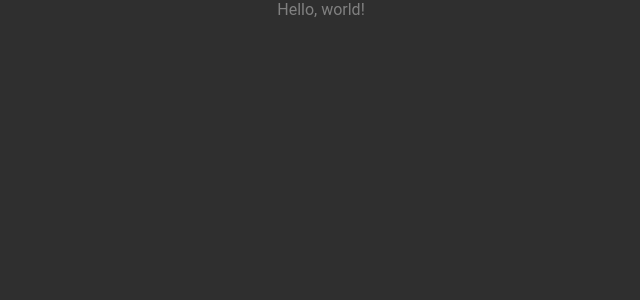
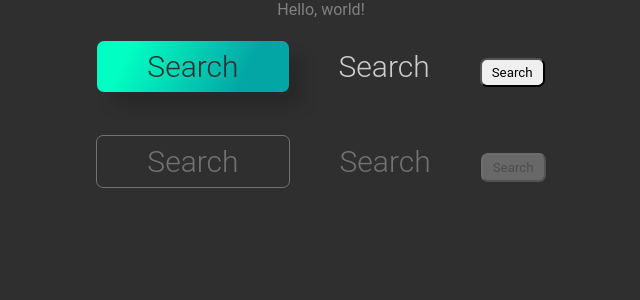
Before and after one commit to mari1647iv/music-player, a React (Create React App) app: page / in a window 1280 px wide. Shown: the top 300 px of the page, without its empty margins (319-959 px from the left). Built offline with nearby package versions, Linux system fonts and the light colour scheme.

Commit message:
Add Button component

```diff
--- a/src/App.css
+++ b/src/App.css
@@ -2,10 +2,11 @@
   margin: 0;
   padding: 0;
 
-  font-family: "Roboto", sans-serif;
+  font-family: "Roboto", "Montserrat", sans-serif;
 }
 
 body {
   background-color: #2f2f2f;
-  color: white;
+  color: #cecece;
+  text-align: center;
 }
--- /dev/null
+++ b/src/components/Button/Button.css
@@ -0,0 +1,63 @@
+.colorful-button {
+  padding: 8px 50px;
+
+  background: linear-gradient(
+    115.62deg,
+    #00ffc2 16.53%,
+    #03a8a6 74.89%,
+    #03a5a5 76.77%
+  );
+  box-shadow: 15px 15px 15px rgba(0, 0, 0, 0.15);
+
+  border: none;
+  border-radius: 7px;
+  cursor: pointer;
+
+  font-weight: 300;
+  font-size: 30px;
+  color: #2f2f2f;
+}
+.colorful-button:focus {
+  outline: none;
+}
+.colorful-button:hover {
+  box-shadow: inset 10px 10px 20px rgba(0, 0, 0, 0.15);
+}
+.colorful-button:active {
+  box-shadow: inset 15px 15px 30px rgba(0, 0, 0, 0.15);
+}
+.colorful-button:disabled {
+  cursor: not-allowed;
+  background: transparent;
+  border: 1px solid #727272;
+  box-sizing: border-box;
+  box-shadow: none;
+  color: #727272;
+}
+
+.icon-button {
+  padding: 10px;
+  background: transparent;
+  border: none;
+  border-radius: 7px;
+  cursor: pointer;
+  color: #cecece;
+  font-weight: 300;
+  font-size: 30px;
+}
+.icon-button:focus {
+  outline: none;
+}
+.icon-button:hover {
+}
+.icon-button:active {
+}
+.icon-button:disabled {
+  cursor: not-allowed;
+  color: #727272;
+}
+
+button {
+  padding: 5px 10px;
+  border-radius: 7px;
+}
--- a/src/components/Button/Button.js
+++ b/src/components/Button/Button.js
@@ -0,0 +1,11 @@
+import React from "react";
+import "./Button.css";
+
+function Button(props) {
+  const { type, children, isDisabled } = props;
+  return (
+    <button className={type+"-button"} disabled={isDisabled}> {children} </button>
+  );
+}
+
+export default Button;
--- a/src/routes/Main/Main.css
+++ b/src/routes/Main/Main.css
@@ -1,4 +1,7 @@
-.main {
-  text-align: center;
+.main-page {
   color: grey;
 }
+
+.main-page button {
+  margin: 20px;
+}
--- a/src/routes/Main/Main.js
+++ b/src/routes/Main/Main.js
@@ -1,9 +1,20 @@
 import React from "react";
 import "./Main.css";
-
+import Button from "../../components/Button/Button";
 function Main() {
     return (
-        <div className="main"> Hello, world! </div>
+        <div className="main-page">
+            <p>Hello, world!</p>
+            <div>
+                <Button type="colorful" children="Search"/>
+                <Button type="icon" children="Search"/>
+                <Button type="stuff" children="Search"/>
+            </div><div>
+                <Button type="colorful" children="Search" isDisabled={true}/>
+                <Button type="icon" children="Search" isDisabled={true}/>
+                <Button type="stuff" children="Search" isDisabled={true}/>
+            </div>
+        </div>
     );
 }
 
```
